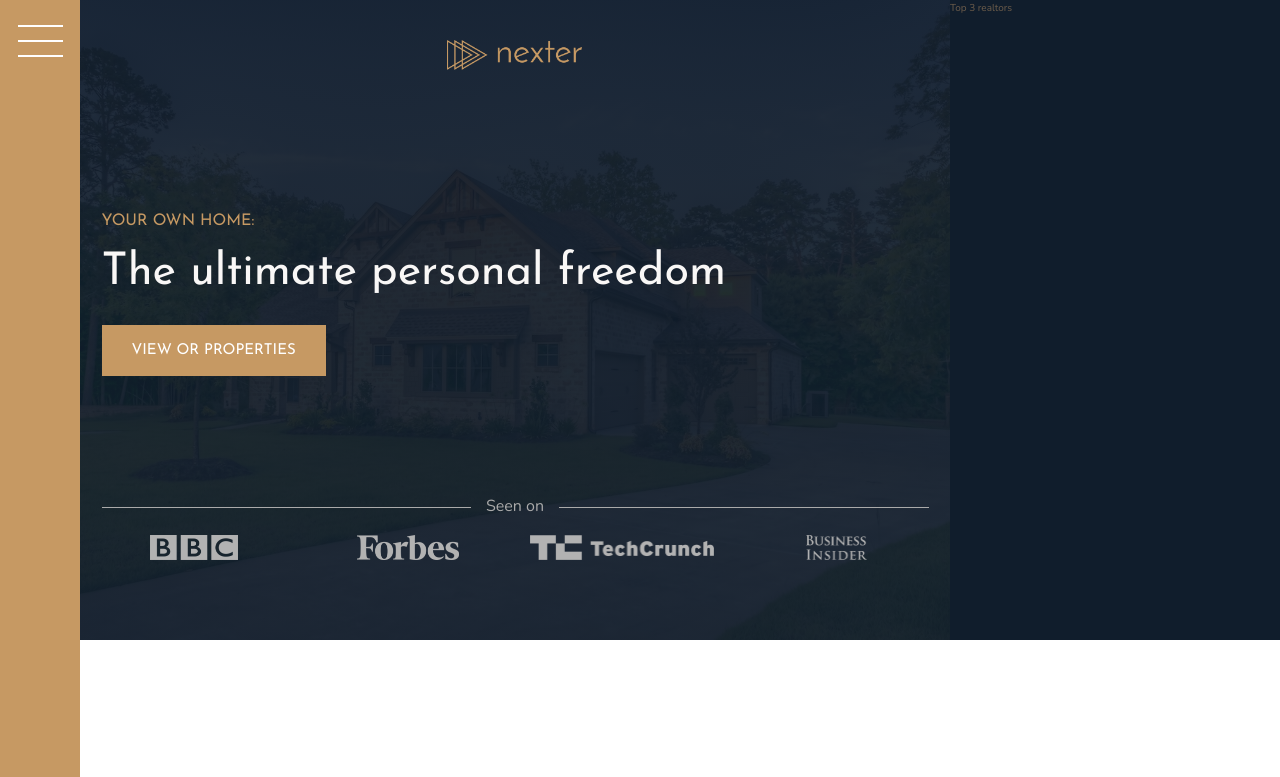
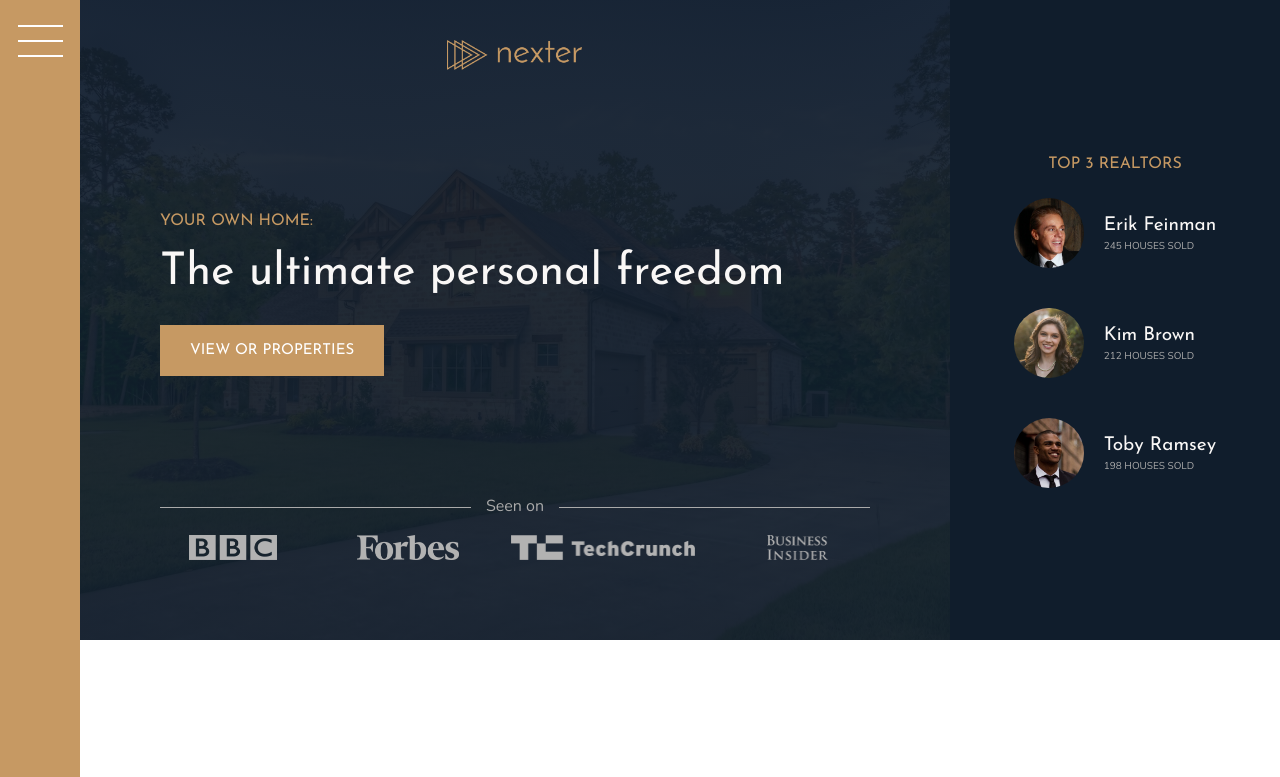
Before and after one commit to Julliano/advanced-css, a website: page Nexter/index.html in a window 1280 px wide. Shown: the top 777 px of the page. Drawn offline with nearby package versions, Linux system fonts and the light colour scheme.

Commit message:
finished header section - Nexter project

```diff
--- a/Nexter/index.html
+++ b/Nexter/index.html
@@ -9,7 +9,7 @@
         <link rel="stylesheet" href="css/style.css">
         <link rel="shortcut icon" type="image/png" href="img/favicon.png">
 
-        <title>nexter &mdash; your home, your freedom</title>
+        <title>Nexter &mdash; your home, your freedom</title>
     </head>
     <body class="container">
         <div class="sidebar">
@@ -31,7 +31,26 @@
         </header>
 
         <div class="realtors">
-            Top 3 realtors
+            <h3 class="heading-3">Top 3 Realtors</h3>
+            <div class="realtors__list">
+                <img src="img/realtor-1.jpeg" alt="Realtor 1" class="realtors__img">
+                <div class="realtors__details">
+                    <h4 class="heading-4 heading-4--light">Erik Feinman</h4>
+                    <p class="realtors__sold">245 houses sold</p>
+                </div>
+
+                <img src="img/realtor-2.jpeg" alt="Realtor 2" class="realtors__img">
+                <div class="realtors__details">
+                    <h4 class="heading-4 heading-4--light">Kim Brown</h4>
+                    <p class="realtors__sold">212 houses sold</p>
+                </div>
+
+                <img src="img/realtor-3.jpeg" alt="Realtor 3" class="realtors__img">
+                <div class="realtors__details">
+                    <h4 class="heading-4 heading-4--light">Toby Ramsey</h4>
+                    <p class="realtors__sold">198 houses sold</p>
+                </div>
+            </div>
         </div>
 
         <section class="features">
--- a/Nexter/sass/_header.scss
+++ b/Nexter/sass/_header.scss
@@ -12,8 +12,8 @@
   display: grid;
   grid-row-gap: 1.5rem;
   justify-content: center;
-  grid-template-columns: max-content;
-  grid-template-rows: 1fr min-content 6rem 1fr;
+  grid-template-columns: minmax(min-content, max-content);
+  grid-template-rows: 1fr min-content minmax(6rem, min-content) 1fr;
 
   &__logo {
     height: 3rem;
--- a/Nexter/sass/_realtors.scss
+++ b/Nexter/sass/_realtors.scss
@@ -1,5 +1,31 @@
 .realtors {
     background-color: $color-secondary;
+    grid-column: col-start 7 / full-end;
 
-    grid-column: col-start 7 / full-end;
+    padding: 3rem;
+    display: grid;
+    grid-row-gap: 2rem;
+    align-content: center;
+    justify-items: center;
+    justify-content: center;
+
+    &__list {
+      display: grid;
+      grid-row-gap: 5vh;
+      align-items: center;
+      grid-column-gap: 2rem;
+      grid-template-columns: min-content max-content;
+    }
+
+    &__img {
+      width: 7rem;
+      display: block;
+      border-radius: 50%;
+    }
+
+    &__sold {
+      margin-top: -3px;
+      text-transform: uppercase;
+      color: $color-grey-light-2;
+    }
 }
```
Also changed, not shown: Nexter/css/style.css.
